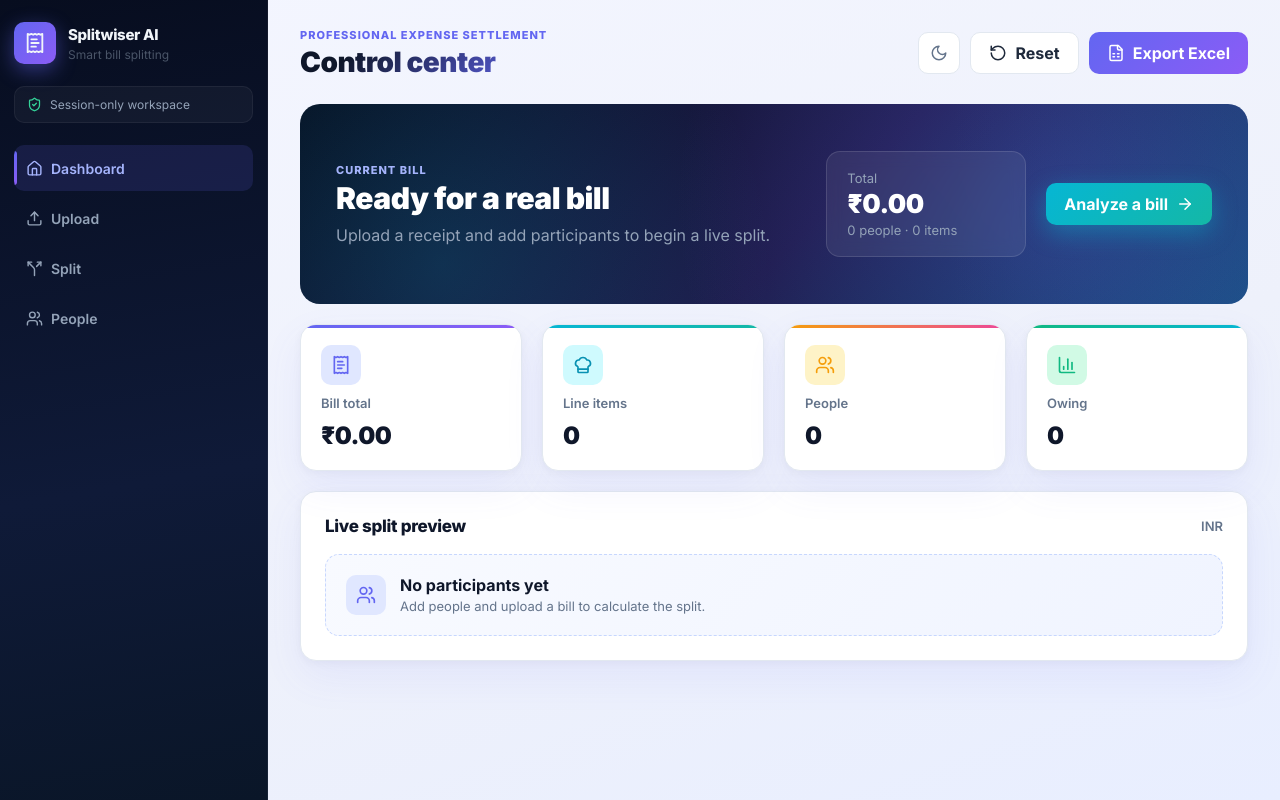
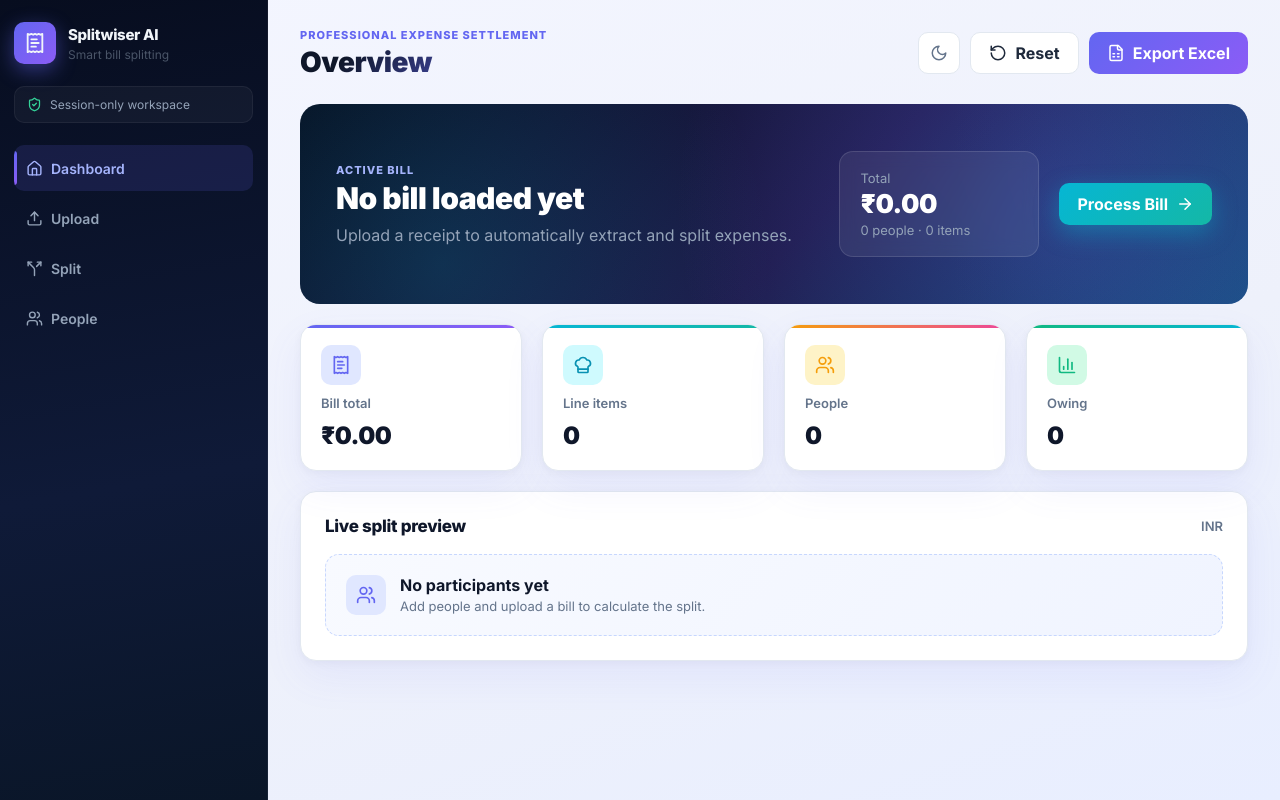
Before and after one commit to draxlersunny17/split-iq-ai, a React app: page / in a window 1280 px wide. Built offline with nearby package versions, Linux system fonts and the light colour scheme.

Commit message:
css changes

```diff
--- a/src/App.jsx
+++ b/src/App.jsx
@@ -418,7 +418,7 @@ function App() {
 
 function viewTitle(view) {
   return {
-    dashboard: "Control center",
+    dashboard: "Overview",
     upload: "Upload bill",
     split: "Assign and split",
     people: "People",
@@ -432,12 +432,12 @@ function Dashboard({ bill, people, split, setView }) {
     <section className="dashboard-grid">
       <div className="hero-panel">
         <div className="hero-copy">
-          <p className="eyebrow">Current bill</p>
-          <h2>{bill.merchant || "Ready for a real bill"}</h2>
+          <p className="eyebrow">Active Bill</p>
+          <h2>{bill.merchant || "No bill loaded yet"}</h2>
           <p>
             {hasBill
               ? "Review assignments, export the split, and settle with confidence."
-              : "Upload a receipt and add participants to begin a live split."}
+              : "Upload a receipt to automatically extract and split expenses."}
           </p>
         </div>
         <div className="hero-total">
@@ -448,7 +448,7 @@ function Dashboard({ bill, people, split, setView }) {
           </small>
         </div>
         <button onClick={() => setView("upload")}>
-          Analyze a bill <ArrowRight size={18} />
+          Process Bill <ArrowRight size={18} />
         </button>
       </div>
       <Metric
@@ -505,7 +505,7 @@ function UploadView({ onAnalyze, loading }) {
         <Bot size={34} />
       </div>
       <div>
-        <h2>Upload receipt, invoice, or bill text</h2>
+        <h2>Upload Receipt or Invoice</h2>
         <p>
           Upload a receipt and let Splitwiser AI extract items, totals, taxes,
           and charges for review.
@@ -513,7 +513,7 @@ function UploadView({ onAnalyze, loading }) {
       </div>
       <label className="file-picker">
         <Upload size={20} />
-        <span>{loading ? "Analyzing..." : "Choose bill file"}</span>
+        <span>{loading ? "Analyzing..." : "Select File"}</span>
         <input
           disabled={loading}
           type="file"
@@ -611,7 +611,7 @@ function SplitView({ bill, people, split }) {
           {bill.items.length === 0 && (
             <EmptyState
               icon={ReceiptText}
-              title="No bill items yet"
+              title="No items found"
               message="Upload a bill or add line items manually."
             />
           )}
```
